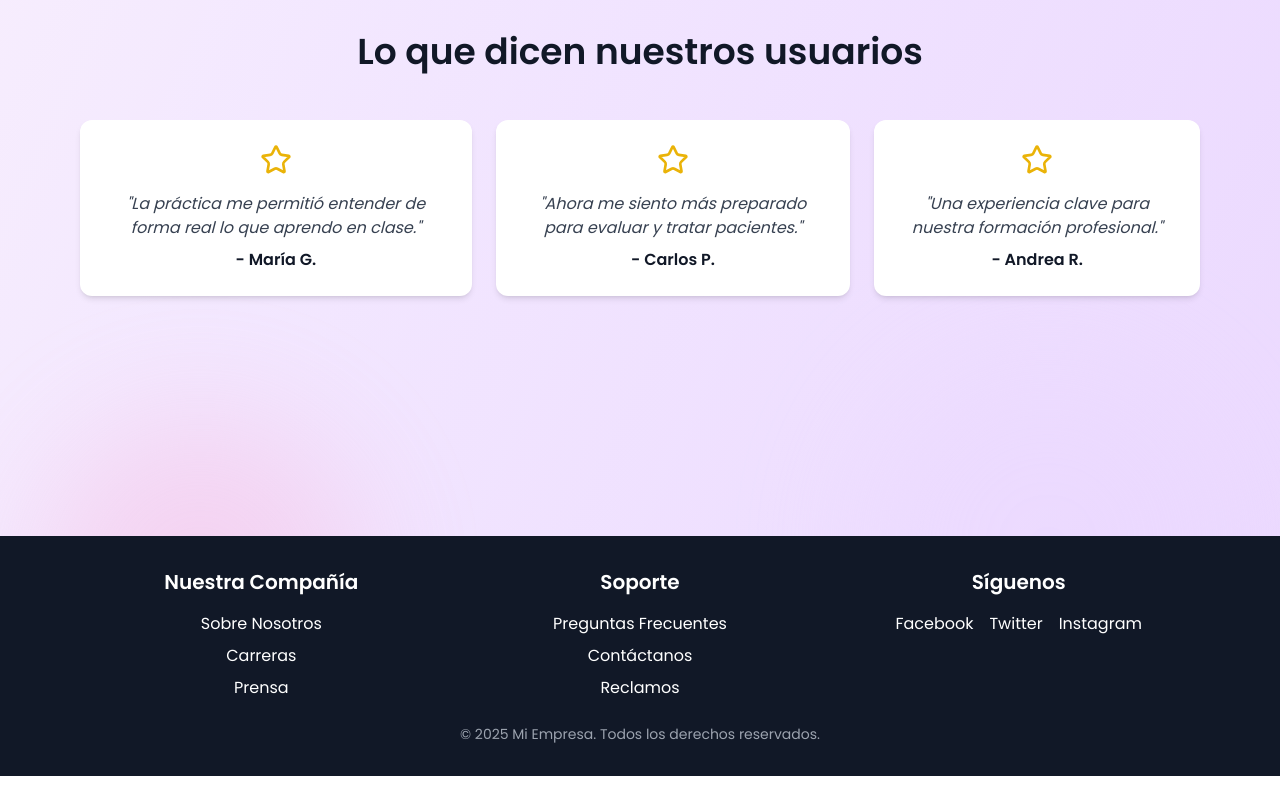
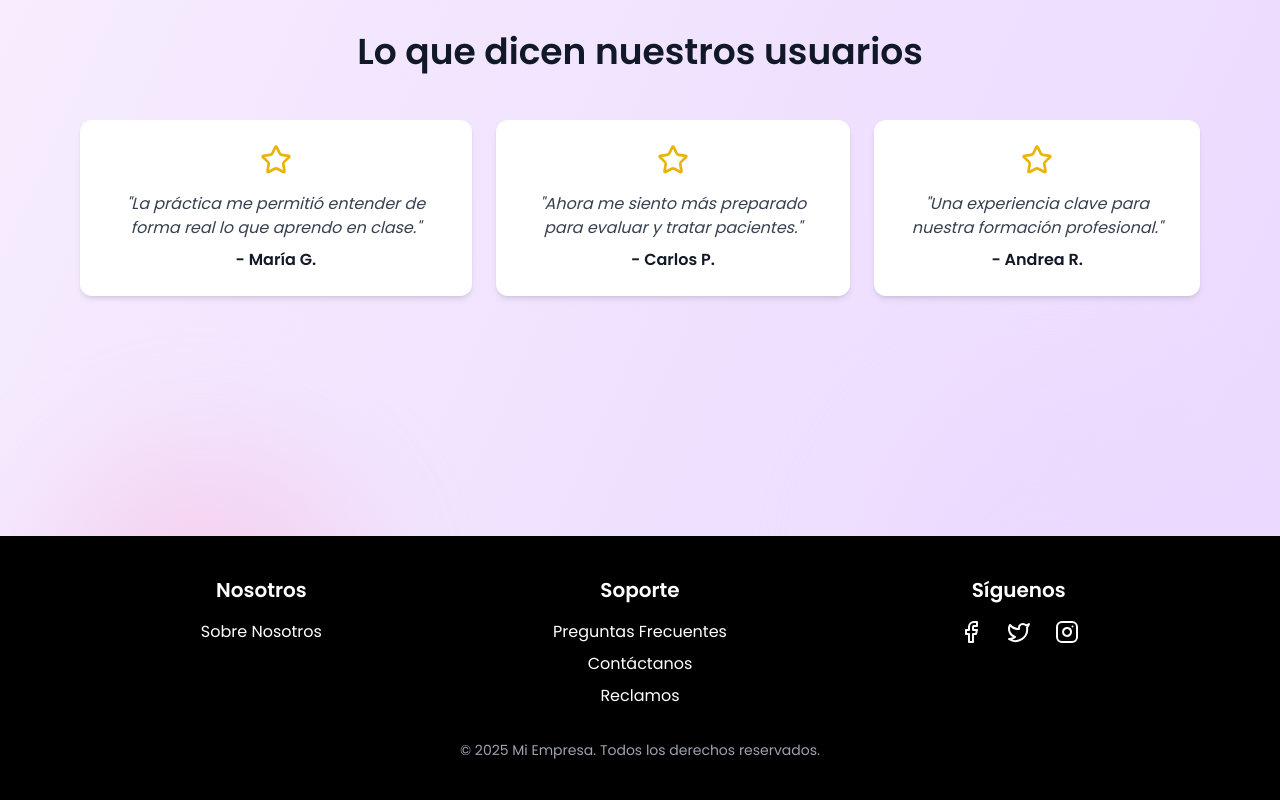
Before and after one commit to JuanF88/ximenaPage, a Next.js app: page / in a window 1280 px wide. Shown: the part 2033-2833 px from the top of the page. Before the commit the page ends 2809 px from the top, so only its background shows below. Built offline with nearby package versions, Linux system fonts and the light colour scheme.

Commit message:
Movile update

```diff
--- a/src/components/Footer.js
+++ b/src/components/Footer.js
@@ -1,37 +1,74 @@
+"use client";
 import Link from "next/link";
+import { motion } from "framer-motion";
+import { Facebook, Twitter, Instagram } from "lucide-react";
 
 export default function Footer() {
   return (
-    <footer className="bg-gray-900 text-white text-center py-8">
+    <motion.footer
+      className="bg-black text-white text-center py-10"
+      initial={{ opacity: 0, y: 50 }}
+      whileInView={{ opacity: 1, y: 0 }}
+      viewport={{ once: true }}
+      transition={{ duration: 0.8 }}
+    >
       <div className="max-w-6xl mx-auto px-6">
         <div className="grid grid-cols-1 md:grid-cols-3 gap-8">
+          {/* Sección Nosotros */}
           <div>
-          <h3 className="text-xl font-bold mb-4">Nuestra Compañía</h3>
+            <h3 className="text-xl font-bold mb-4">Nosotros</h3>
             <ul className="space-y-2">
-            <li><Link href="/about" className="hover:underline">Sobre Nosotros</Link></li>
-            <li><Link href="/careers" className="hover:underline">Carreras</Link></li>
-            <li><Link href="/press" className="hover:underline">Prensa</Link></li>
+              <li>
+                <Link href="/" className="hover:underline">
+                  Sobre Nosotros
+                </Link>
+              </li>
             </ul>
           </div>
+
+          {/* Sección Soporte */}
           <div>
             <h3 className="text-xl font-bold mb-4">Soporte</h3>
             <ul className="space-y-2">
-            <li><Link href="/faq" className="hover:underline">Preguntas Frecuentes</Link></li>
-            <li><Link href="/contact" className="hover:underline">Contáctanos</Link></li>
-            <li><Link href="/claims" className="hover:underline">Reclamos</Link></li>
+              <li>
+                <Link href="/" className="hover:underline">
+                  Preguntas Frecuentes
+                </Link>
+              </li>
+              <li>
+                <Link href="/contacto" className="hover:underline">
+                  Contáctanos
+                </Link>
+              </li>
+              <li>
+                <Link href="/contacto" className="hover:underline">
+                  Reclamos
+                </Link>
+              </li>
             </ul>
           </div>
+
+          {/* Sección Redes Sociales */}
           <div>
             <h3 className="text-xl font-bold mb-4">Síguenos</h3>
-          <div className="flex justify-center space-x-4">
-            <Link href="#" className="hover:text-pink-400">Facebook</Link>
-            <Link href="#" className="hover:text-pink-400">Twitter</Link>
-            <Link href="#" className="hover:text-pink-400">Instagram</Link>
+            <div className="flex justify-center space-x-6">
+              <Link href="#" className="hover:text-pink-400">
+                <Facebook className="w-6 h-6" />
+              </Link>
+              <Link href="#" className="hover:text-pink-400">
+                <Twitter className="w-6 h-6" />
+              </Link>
+              <Link href="#" className="hover:text-pink-400">
+                <Instagram className="w-6 h-6" />
+              </Link>
             </div>
           </div>
         </div>
-      <p className="text-gray-400 text-sm mt-6">© 2025 Mi Empresa. Todos los derechos reservados.</p>
+
+        <p className="text-gray-400 text-sm mt-8">
+          © 2025 Mi Empresa. Todos los derechos reservados.
+        </p>
       </div>
-  </footer>
+    </motion.footer>
   );
 }
```
Lines whose indentation alone changed are shown as unchanged.
